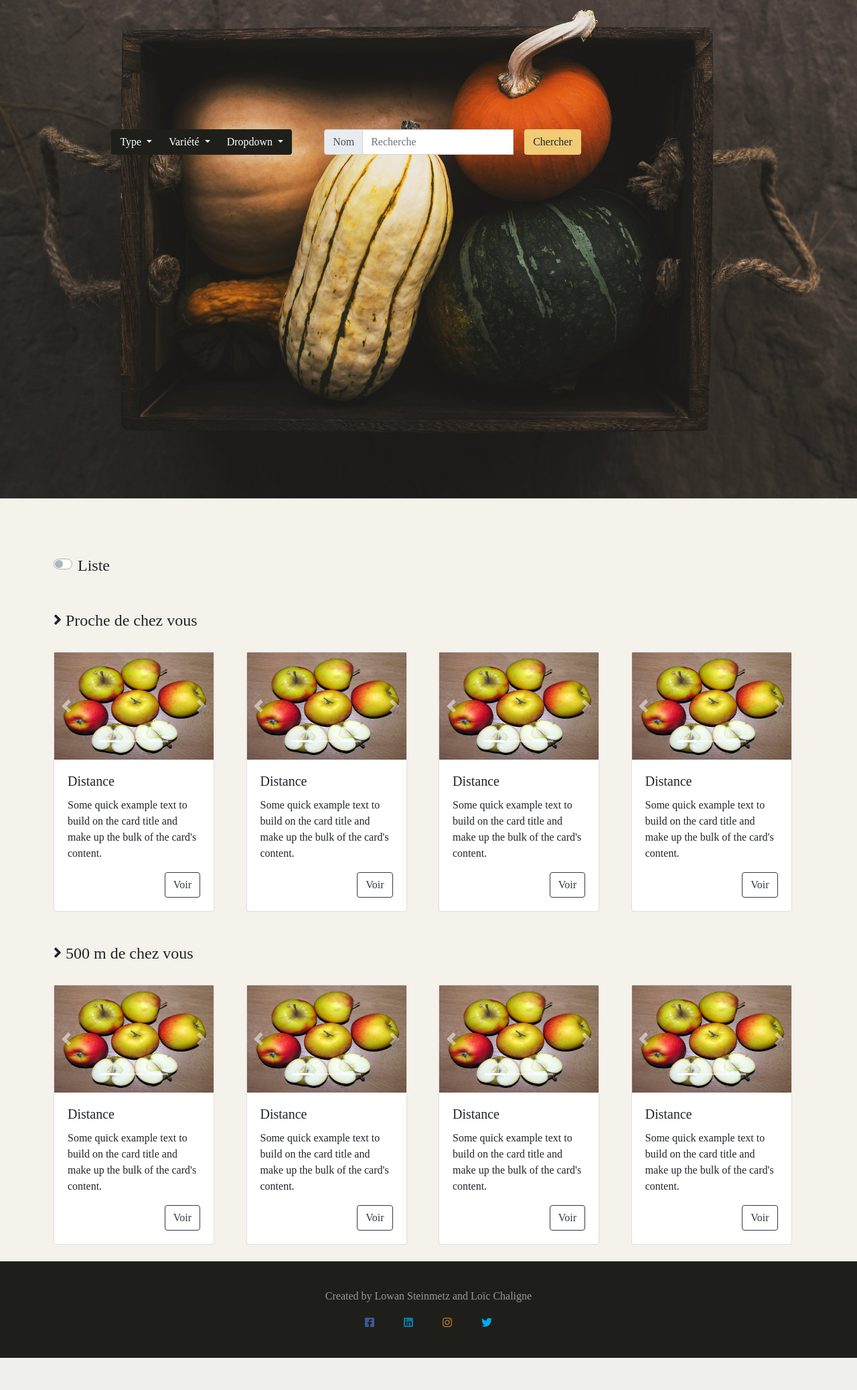
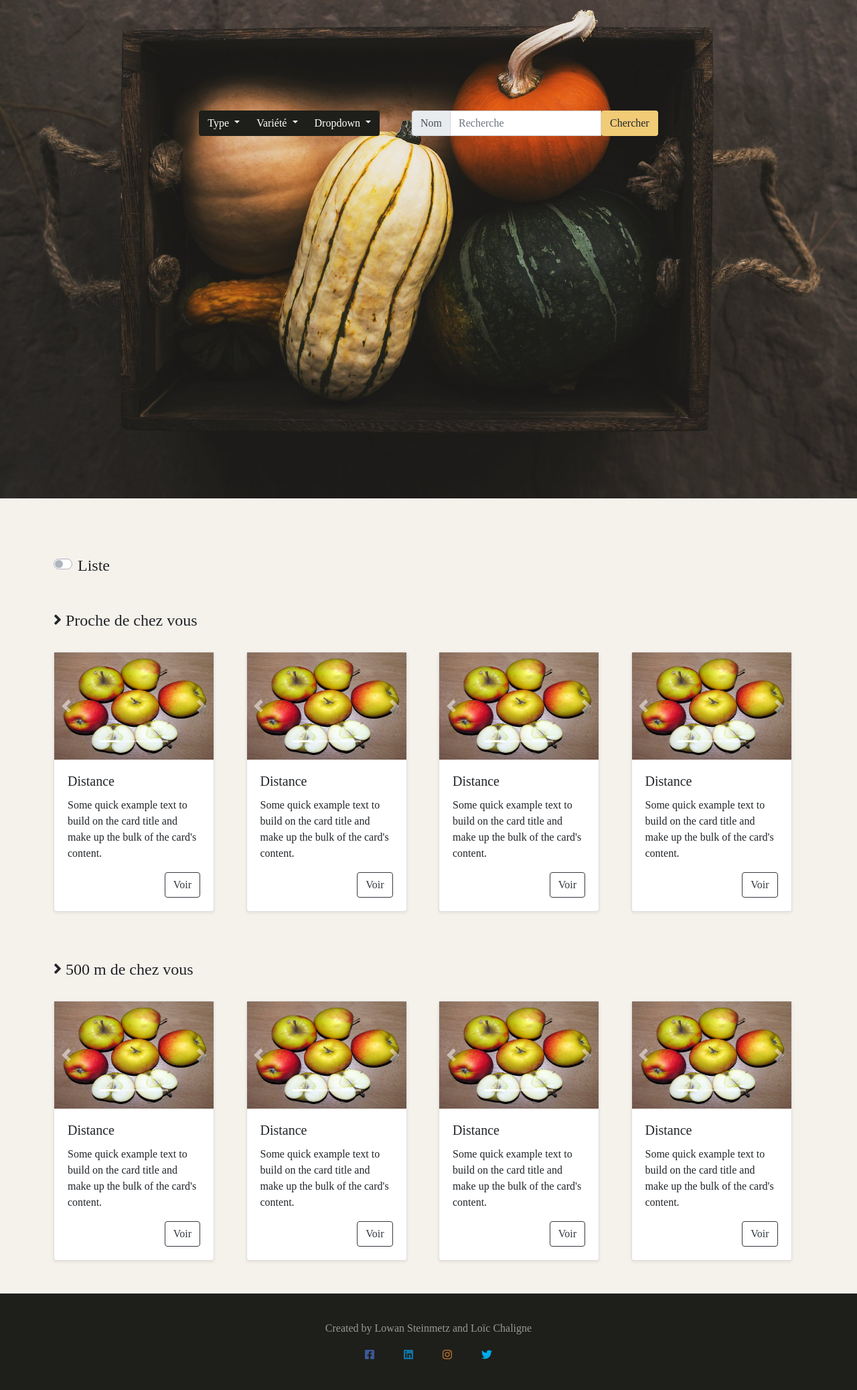
Before and after one commit to xynave/projet_verger, a PHP site: page / in a window 1280 px wide. Shown: the part 56-2131 px from the top of the page at 67% size. Before the commit the page ends 2083 px from the top, so only its background shows below. Run offline with PHP 8.4, Linux system fonts and the light colour scheme.

Commit message:
repositionement

```diff
--- a/css/style.css
+++ b/css/style.css
@@ -35,6 +35,10 @@
            }
            .centered{
                text-align: center;
+           }
+           .margin-left-bouton{
+
+               padding-left: 200px;
            }
 
 /* Fin Zone initialisation tout */
@@ -150,4 +154,5 @@
             }
 
 
+
 /* FIN Zone footer */
--- a/imagerecherche.php
+++ b/imagerecherche.php
@@ -1,9 +1,12 @@
-<section class="premiere-partie p-6 p-md-5 container-fluid">
-            <div class="picturepresentation ">
+<section class="premiere-partie container-fluid">
+  <div class="picturepresentation text-center">
+    <div class="container text-center" >
+    <div class="row justify-content-center" >
+
       <div class="btn-toolbar " role="toolbar" aria-label="Toolbar with button groups">
-                <div class="btn-group mr-5 " role="group" aria-label="First group">
+        <div class="btn-group  " role="group" aria-label="First group">
 
-                  <div class="btn-group " role="group">
+          <div class="btn-group my-2 " role="group">
             <button id="btnGroupDrop1" type="button" class="  fond-noir btn dropdown-toggle" data-toggle="dropdown" aria-haspopup="true" aria-expanded="false">
               Type
             </button>
@@ -13,7 +16,7 @@
             </div>
           </div>
 
-                    <div class="btn-group" role="group">
+          <div class="btn-group my-2" role="group">
             <button id="btnGroupDrop1" type="button" class=" fond-noir btn  dropdown-toggle" data-toggle="dropdown" aria-haspopup="true" aria-expanded="false">
               Variété
             </button>
@@ -24,7 +27,7 @@
           </div>
 
 
-                    <div class="btn-group" role="group">
+          <div class="btn-group my-2 mr-5" role="group">
             <button id="btnGroupDrop1" type="button" class="btn fond-noir  dropdown-toggle" data-toggle="dropdown" aria-haspopup="true" aria-expanded="true">
               Dropdown
             </button>
@@ -34,23 +37,23 @@
             </div>
           </div>
 
-
-
         </div>
 
-                <div class="input-group espace_bouton ">
+        <div class="input-group espace_bouton  my-2">
           <div class="input-group-prepend espace_bouton">
             <div class="input-group-text  " id="btnGroupAddon">Nom</div>
           </div>
-                  <input type="text" class="form-control  mr-sm-3" placeholder="Recherche" aria-label="Recherche" aria-describedby="btnGroupAddon">
+          <input type="text" class="form-control  " placeholder="Recherche" aria-label="Recherche" aria-describedby="btnGroupAddon">
           <button class="btn  " type="submit" style="background-color: #f1cb76;">Chercher</button>
+        </div>
         </div>
 
       </div>
-
+    </div>
   </div>
 
 
 
 
+
 </section>
--- a/index.php
+++ b/index.php
@@ -59,7 +59,7 @@
                         <div class="center">
                             <div class="row row-cols-1  row-cols-md-2 row-cols-lg-3 row-cols-xl-4">
                               <div class="col lg-4">
-                                <div class="card " style="width: 15rem;">
+                                <div class="card shadow-sm mb-4" style="width: 15rem;">
 
                                   <div id="carouselExampleIndicators" class="carousel slide" data-ride="carousel">
 
@@ -99,10 +99,10 @@
                                   </div>
                                 </div>
                               </div>
-
+                              <br>
 
                               <div class="col lg-4">
-                                <div class="card " style="width: 15rem;">
+                                <div class="card shadow-sm mb-4" style="width: 15rem;">
 
                                   <div id="carouselExampleIndicators2" class="carousel slide" data-ride="carousel">
                                     <ol class="carousel-indicators">
@@ -142,7 +142,7 @@
 
 
                               <div class="col lg-4">
-                                <div class="card " style="width: 15rem;">
+                                <div class="card shadow-sm mb-4" style="width: 15rem;">
 
                                   <div id="carouselExampleIndicators1" class="carousel slide" data-ride="carousel">
                                     <ol class="carousel-indicators">
@@ -181,7 +181,7 @@
                               </div>
 
                               <div class="col lg-4">
-                                <div class="card " style="width: 15rem;">
+                                <div class="card shadow-sm mb-4" style="width: 15rem;">
 
                                   <div id="carouselExampleIndicators3" class="carousel slide" data-ride="carousel">
                                     <ol class="carousel-indicators">
@@ -247,7 +247,7 @@
                         <div class="center">
                             <div class="row row-cols-1  row-cols-md-2 row-cols-lg-3 row-cols-xl-4">
                               <div class="col lg-4">
-                                <div class="card " style="width: 15rem;">
+                                <div class="card shadow-sm mb-4" style="width: 15rem;">
 
                                   <div id="carouselExampleIndicators" class="carousel slide" data-ride="carousel">
 
@@ -290,7 +290,7 @@
 
 
                               <div class="col lg-4">
-                                <div class="card " style="width: 15rem;">
+                                <div class="card shadow-sm mb-4" style="width: 15rem;">
 
                                   <div id="carouselExampleIndicators2" class="carousel slide" data-ride="carousel">
                                     <ol class="carousel-indicators">
@@ -330,7 +330,7 @@
 
 
                               <div class="col lg-4">
-                                <div class="card " style="width: 15rem;">
+                                <div class="card shadow-sm mb-4" style="width: 15rem;">
 
                                   <div id="carouselExampleIndicators1" class="carousel slide" data-ride="carousel">
                                     <ol class="carousel-indicators">
@@ -369,7 +369,7 @@
                               </div>
 
                               <div class="col lg-4">
-                                <div class="card " style="width: 15rem;">
+                                <div class="card shadow-sm mb-4" style="width: 15rem;">
 
                                   <div id="carouselExampleIndicators3" class="carousel slide" data-ride="carousel">
                                     <ol class="carousel-indicators">
```
Lines whose indentation alone changed are shown as unchanged.
